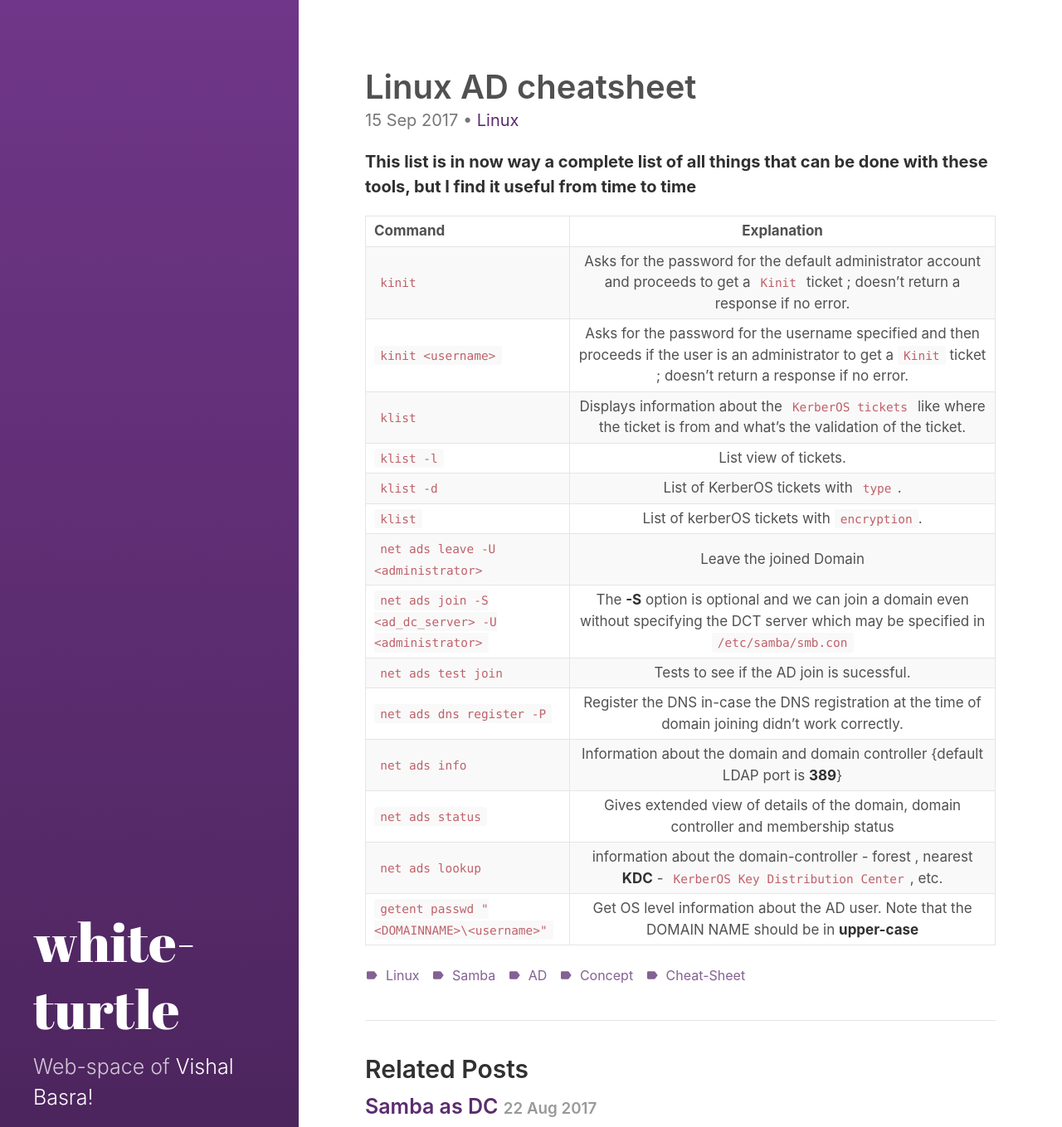
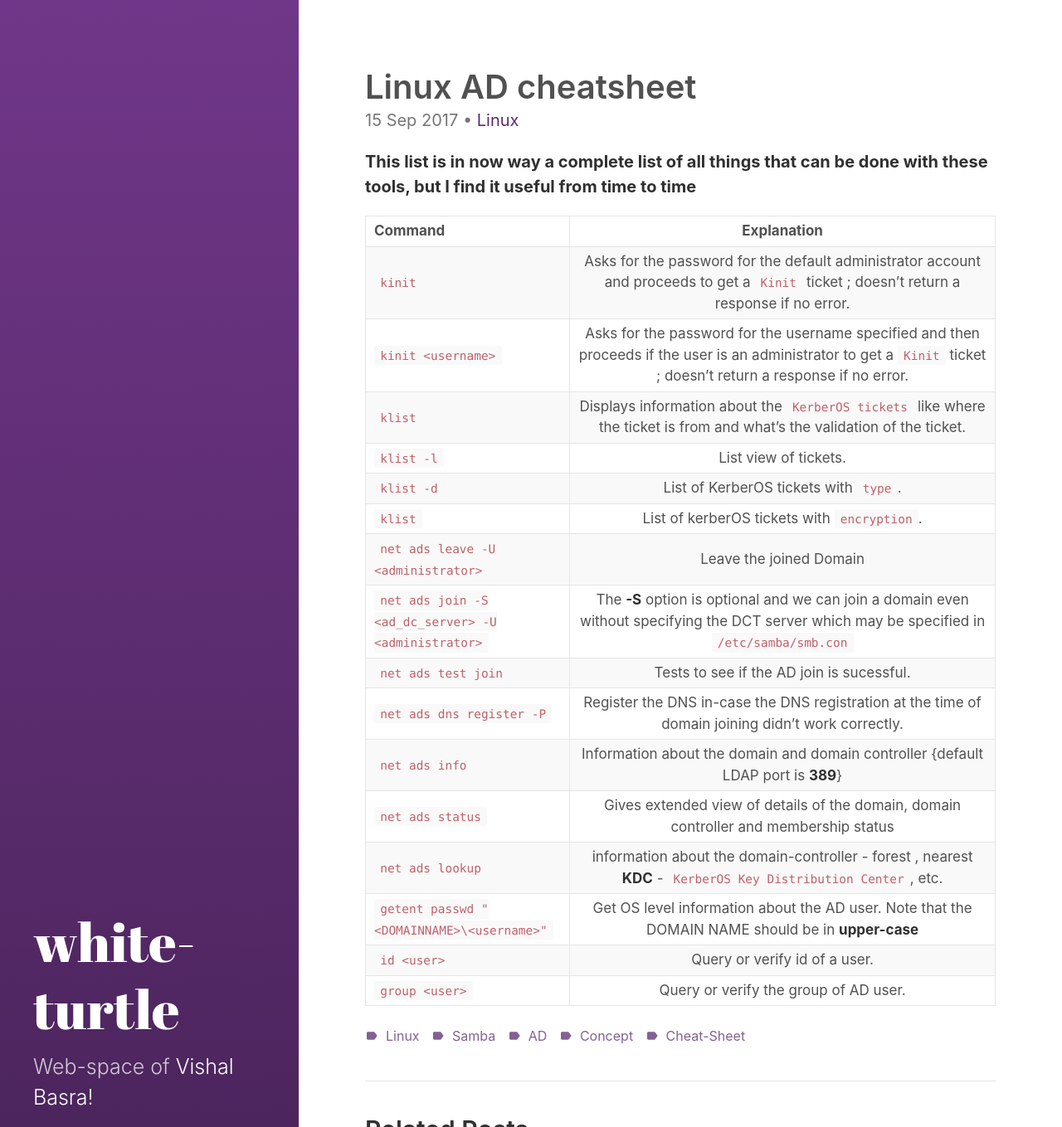
Before and after one commit to vishalbasra/vishalbasra.github.io, a Jekyll site: the page built from _posts/2017-09-15-Linux-ADthings-Cheatsheat.md, in a window 1280 px wide, cut to the strip 0-1359 px from the top of the page. Shown: the whole strip at 83% size. Built offline with Jekyll 4.4.1, drawn with Linux system fonts in a browser that asks for light colours.

Commit message:
Green Baloons

```diff
--- a/_posts/2017-09-15-Linux-ADthings-Cheatsheat.md
+++ b/_posts/2017-09-15-Linux-ADthings-Cheatsheat.md
@@ -35,3 +35,5 @@ excerpt: Cheat-sheat for linux AD stuff - Samba / winbind / etc.
 | `net ads status`      | Gives extended view of details of the domain, domain controller and membership status |
 | `net ads lookup`      | information about the domain-controller - forest , nearest **KDC** - `KerberOS Key Distribution Center`, etc. |
 | `getent passwd "<DOMAINNAME>\<username>"`      | Get OS level information about the AD user. Note that the DOMAIN NAME should be in **upper-case**  |
+| `id <user>`      | Query or verify id of a user.  |
+| `group <user>`      | Query or verify the group of AD user.  |
```
